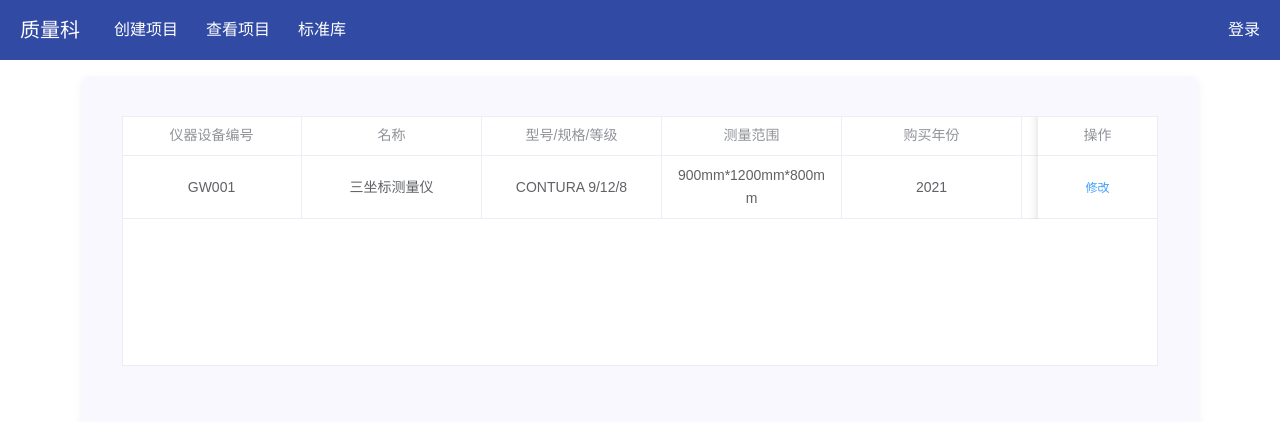
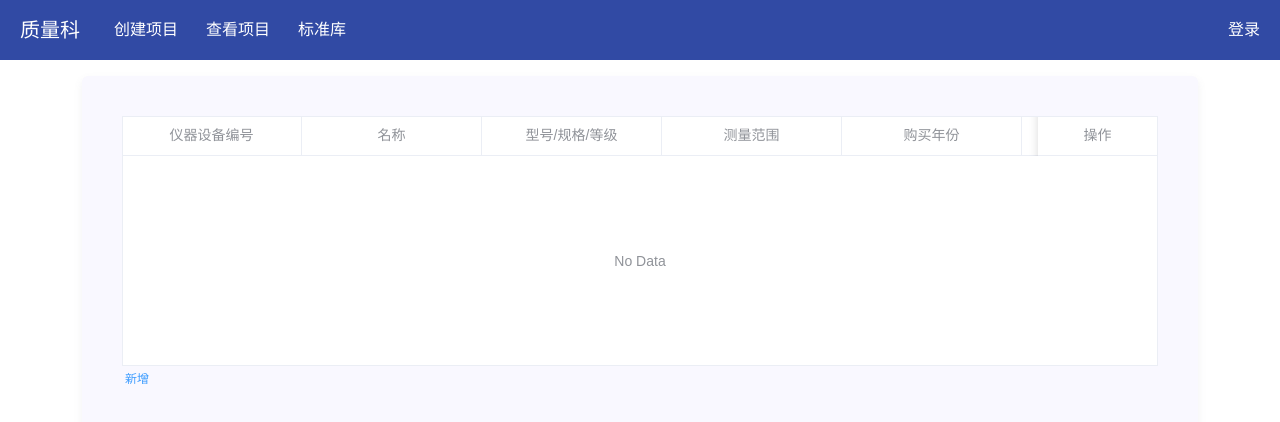
Before and after one commit to LewiZzzz/cma-fronthead, a Vue app: page /device/management in a window 1280 px wide. Shown: the top 422 px of the page. Built offline with nearby package versions, Linux system fonts and the light colour scheme; a web font is replaced by a local one.

Commit message:
更新设备科增加设备功能（传文件大概今天晚上改好）

```diff
--- a/src/views/Device/Device_Management.vue
+++ b/src/views/Device/Device_Management.vue
@@ -12,34 +12,119 @@
       <el-table-column fixed="right" label="操作" width="120">
       <template #default>
         <el-button link type="primary" size="small">修改</el-button>
+        <el-button link type="primary" size="small">删除</el-button>
       </template>
     </el-table-column>
     </el-table>
+    <el-button link type="primary" size="small" data-bs-toggle="modal" data-bs-target="#addModal" >
+                    新增</el-button>
+    <div class="modal fade" id="addModal" tabindex="-1" aria-labelledby="addModal"
+          aria-hidden="true">
+          <div class="modal-dialog">
+              <div class="modal-content">
+                  <div class="modal-header">
+                      <h5 class="modal-title" id="projectModalLabel">新增设备</h5>
+                      <button type="button" class="btn-close" data-bs-dismiss="modal" aria-label="Close"></button>
+                  </div>
+                  <div class="modal-body">
+                    <el-form :model="equip" label-width="120px">
+                      <el-form-item label="项目编号">
+                           <el-input v-model="equip.projectId" placeholder="" style="width: 235px"></el-input>
+                      </el-form-item>
+                      <el-form-item label="仪器设备编号">
+                           <el-input v-model="equip.equipId" placeholder="" style="width: 235px"></el-input>
+                      </el-form-item>
+                      <el-form-item label="名称">
+                           <el-input v-model="equip.equipName" placeholder="" style="width: 235px"></el-input>
+                      </el-form-item>
+                      <el-form-item label="型号/规格/等级">
+                           <el-input v-model="equip.specification" placeholder="" style="width: 235px"></el-input>
+                      </el-form-item>
+                      <el-form-item label="测量范围">
+                           <el-input v-model="equip.measureRange" placeholder="" style="width: 235px"></el-input>
+                      </el-form-item>
+                      <el-form-item label="购买年份">
+                           <el-input v-model="equip.purchaseYear" placeholder="" style="width: 235px"></el-input>
+                      </el-form-item>
+                      <el-form-item label="溯源方式">
+                        <el-select v-model="equip.traceWay" placeholder=" ">
+                         <el-option label="检定" value="1" />
+                         <el-option label="校准" value="2" />
+                         <el-option label="内部校准" value="3" />
+                         <el-option label="其他方式" value="4" />
+                        </el-select>
+                      </el-form-item>
+                      <el-form-item label="有效截止日期至">
+                           <el-input v-model="equip.validDate" placeholder="" style="width: 235px"></el-input>
+                      </el-form-item>
+                      <el-form-item label="设备来源">
+                           <el-input v-model="equip.equipmentSource" placeholder="" style="width: 235px"></el-input>
+                      </el-form-item>
+                      <el-form-item label="设备计量证书">
 
+                      </el-form-item>
+                      <el-form-item label="仪器操作规范">
+
+                      </el-form-item>
+                      <el-form-item label="仪器授权使用人员一览表"  >
+
+                      </el-form-item>
+                      <el-form-item>
+                        <el-button type="primary" @click="addEquip">提交</el-button>
+                      </el-form-item>
+                    </el-form>
+                      <!-- <p><span>项目编号</span></p>
+                      <p><span>仪器设备编号</span></p>
+                      <p><span>名称</span></p>
+                      <p><span>型号/规格/等级</span></p>
+                      <p><span>测量范围</span></p>
+                      <p><span>购买年份</span></p>
+                      <p><span>溯源方式</span></p>
+                      <p><span>有效截止日期至</span></p>
+                      <p><span>设备来源</span></p>
+                      <p><span>设备计量证书</span></p>
+                      <p><span>仪器操作规范</span></p>
+                      <p><span>仪器授权使用人员一览表</span></p> -->
+                  </div>
+                  <div class="modal-footer">
+                    <!-- <button type="button" class="btn btn-secondary" data-bs-dismiss="modal">确认</button> -->
+                    <button type="button" class="btn btn-secondary" data-bs-dismiss="modal">关闭</button>
+                  </div>
+              </div>
+          </div>
+      </div>
   </ContentBase>
 </template>
  <script>
  import ContentBase from '@/components/ContentBase'
+import {
+// ref,
+reactive,
+} from 'vue'
+ import $ from 'jquery'
  export default {
      name: "DeviceManagement",
      components: {
          ContentBase: ContentBase,
      },
      setup() {
-        const devices =[
-          {
-            id: 'GW001', // 设备唯一标识
-            name: '三坐标测量仪',
-            parameter: 'CONTURA 9/12/8',
-            range: '900mm*1200mm*800mm',
-            year: 2021,
-            trace: '校准',
-            expirationdate: '空',
-            source: '自购',
-          },
-        ]
+      const equip =reactive({
+          projectId:0,
+          equipId: '', // 设备唯一标识
+          equipName: '',
+          specification: '',
+          measureRange: '',
+          purchaseYear: 2023,
+          traceWay: '',
+          validDate: '',
+          equipmentSource: '',
+          qualityCertificate:'',
+          operationSpecification:'',
+          userTable:'',
+       });
+
       return {
-            devices,
+          equip,
       };
      },
      data() {
@@ -60,11 +145,28 @@
      };
    },
    methods: {
-       submitForm() {
-         // 提交表单的逻辑
+    // 新增设备的逻辑
+     addEquip() {
+      $.ajax({
+      url: '/addEquip',
+      type: 'POST', //提交 DELETE GET ..
+      contentType: 'application/json', // 根据需要设置
+      data: JSON.stringify(this.equip), // 将 form 数据转换为 JSON 字符串
+      success(response) {
+        // 处理成功响应
+        console.log('Form submitted successfully:', response);
+      },
+      error(jqXHR, textStatus, errorThrown) {
+        // 处理错误响应
+        console.error('Error submitting form:', textStatus, errorThrown);
+      }
+    });
+
        // 可以在这里处理表单提交的操作
        console.log('Form submitted!');
-       }
+     },
+
+
    }
  }
  </script>
```
Also changed, not shown: 1 other file (tests, documents, lock files or other folders). Lines whose indentation alone changed are shown as unchanged.
